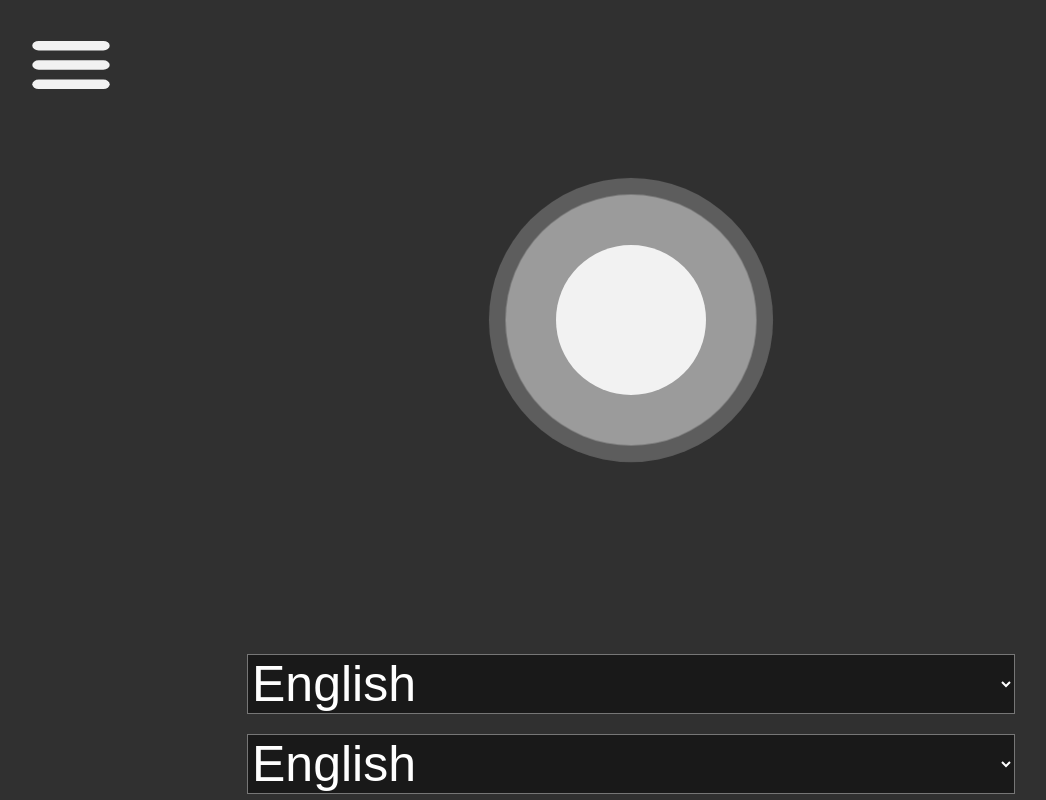
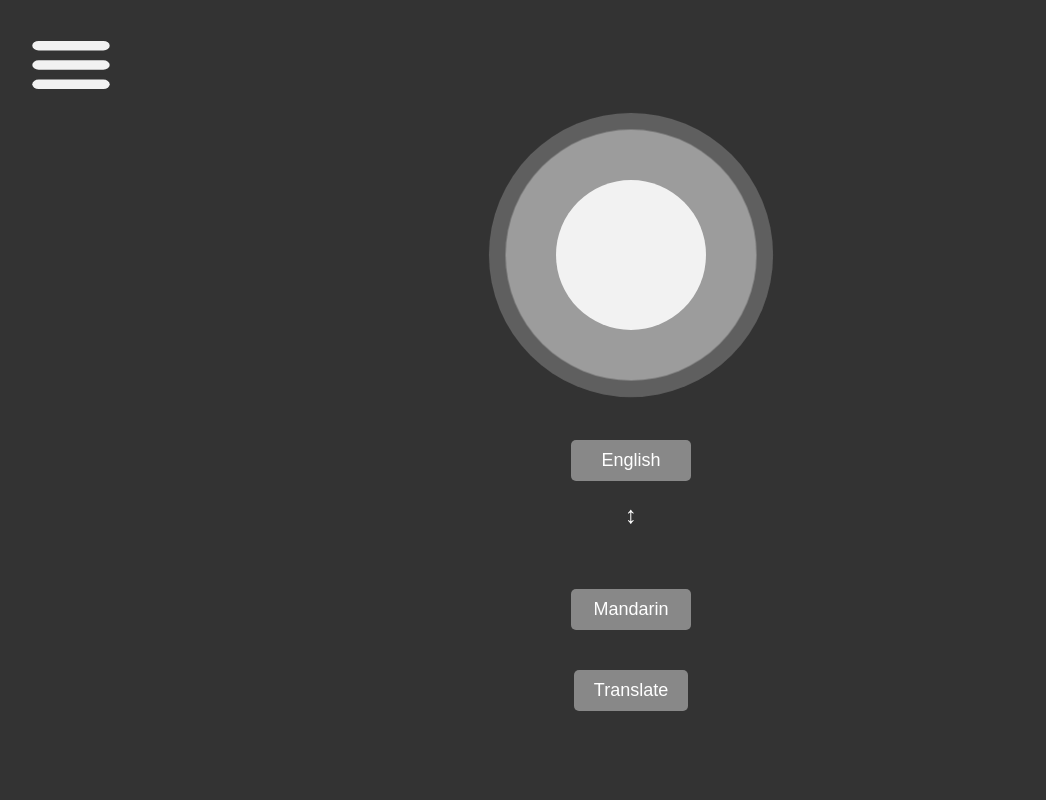
Before and after one commit to Krone404/Mi-Long, a Flask app: page / in a window 1280 px wide. Shown: the whole page, without its empty margins (9-1055 px from the left). Run offline with Flask 3, Linux system fonts and the light colour scheme.

Commit message:
Update on lang buttons
Changed from dropdowns to buttons & added the pop-up

```diff
--- a/templates/index.html
+++ b/templates/index.html
@@ -6,7 +6,138 @@
     <link rel="preconnect" href="https://fonts.googleapis.com">
     <link rel="preconnect" href="https://fonts.gstatic.com" crossorigin>
     <link href="https://fonts.googleapis.com/css2?family=Inter:ital,opsz,wght@0,14..32,100..900;1,14..32,100..900&display=swap" rel="stylesheet">
-  </head>
+
+    <style>
+        body {
+            margin: 0;
+            padding: 0;
+            background-color: #333;
+            font-family: Arial, sans-serif;
+            color: white;
+            height: 100vh;
+            display: flex;
+            justify-content: center;
+            align-items: center;
+        }
+
+        .main-container {
+            display: flex;
+            flex-direction: column;
+        }
+
+        .translate-container {
+            margin-top: 20px;
+            text-align: center;
+        }
+
+        .language-button {
+            background-color: #444;
+            border: none;
+            color: white;
+            padding: 10px;
+            font-size: 18px;
+            border-radius: 5px;
+            width: 120px;
+            cursor: pointer;
+            display: flex;
+            justify-content: center;
+            align-items: center;
+        }
+
+        .language-button:hover {
+            background-color: #555;
+        }
+
+        .language-section {
+            display: flex;
+            flex-direction: column;
+            align-items: center;
+        }
+
+        .arrow {
+            font-size: 24px;
+            color: white;
+            margin: 20px;
+        }
+
+        .translate-container button {
+            background-color: #888;
+            border: none;
+            padding: 10px 20px;
+            font-size: 18px;
+            border-radius: 5px;
+            color: white;
+            cursor: pointer;
+            margin-top: 40px;
+        }
+
+        .translate-container button:hover {
+            background-color: #777;
+        }
+
+        .modal {
+            display: none;
+            position: fixed;
+            z-index: 1;
+            left: 0;
+            top: 0;
+            width: 100%;
+            height: 100%;
+            background-color: rgba(0, 0, 0, 0.9);
+        }
+
+        .modal-content {
+            margin: 15% auto;
+            padding: 20px;
+            background-color: #444;
+            width: 300px;
+            text-align: left;
+            border-radius: 10px;
+        }
+
+        .close {
+            color: #aaa;
+            float: right;
+            font-size: 28px;
+            font-weight: bold;
+        }
+
+        .close:hover,
+        .close:focus {
+            color: white;
+            text-decoration: none;
+            cursor: pointer;
+        }
+
+        .language-list {
+            list-style-type: none;
+            padding: 0;
+            margin: 0;
+        }
+
+        .language-list li {
+            padding: 10px 0;
+            border-bottom: 1px solid #555;
+            cursor: pointer;
+        }
+
+        .language-list li:hover {
+            background-color: #555;
+        }
+
+        .search-bar {
+            width: 100%;
+            padding: 10px;
+            margin-bottom: 10px;
+            background-color: #555;
+            color: white;
+            border: none;
+            border-radius: 5px;
+        }
+
+    </style>
+
+</head>
 
   <body>
     <div class="main-container">
@@ -22,24 +153,71 @@
             </div>
         </div>
 
-        <div class="bottomContent">
-            <div class="select-container">
-                <label for="from-languages"></label>
-                <select name="from-languages" id="from-translate">
-                    <option value="english">English</option>
-                    <option value="german">German</option>
-                    <option value="mandarin">Mandarin</option>
-                </select>
+        <div class="translate-container">
+            <div class="language-section">
+                <button id="from-language-btn" class="language-button">
+                    English
+                </button>
 
-                <label for="to-languages"></label>
-                <select name="to-languages" id="to-translate">
-                    <option value="english">English</option>
-                    <option value="german">German</option>
-                    <option value="mandarin">Mandarin</option>
-                </select>
+                <div class="arrow">&#x2195;</div>
+
+                <button id="to-language-btn" class="language-button">
+                    Mandarin
+                </button>
             </div>
+
+            <button id="translate-btn">Translate</button>
+        </div>
+
+    <div id="languageModal" class="modal">
+        <div class="modal-content">
+            <span class="close">&times;</span>
+            <input class="search-bar" type="text" placeholder="Search">
+            <ul class="language-list">
+                <li>English</li>
+                <li>German</li>
+                <li>Mandarin</li>
+            </ul>
         </div>
     </div>
+
+    <script>
+        var modal = document.getElementById("languageModal");
+
+        var fromLanguageBtn = document.getElementById("from-language-btn");
+        var toLanguageBtn = document.getElementById("to-language-btn");
+
+        var closeBtn = document.getElementsByClassName("close")[0];
+
+        var selectedButton = null;
+
+        fromLanguageBtn.onclick = function() {
+            modal.style.display = "block";
+            selectedButton = fromLanguageBtn;
+        }
+
+        toLanguageBtn.onclick = function() {
+            modal.style.display = "block";
+            selectedButton = toLanguageBtn;
+        }
+
+        document.querySelectorAll(".language-list li").forEach(function(item) {
+            item.onclick = function() {
+                selectedButton.innerHTML = this.innerHTML;
+                modal.style.display = "none";
+            }
+        });
+
+        closeBtn.onclick = function() {
+            modal.style.display = "none";
+        }
+
+        window.onclick = function(event) {
+            if (event.target == modal) {
+                modal.style.display = "none";
+            }
+        }
+    </script>
 
   </body>
 
```
